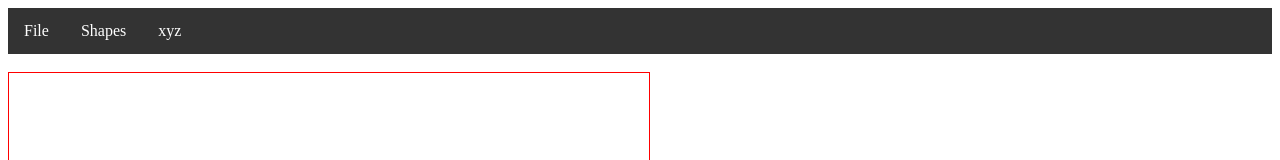
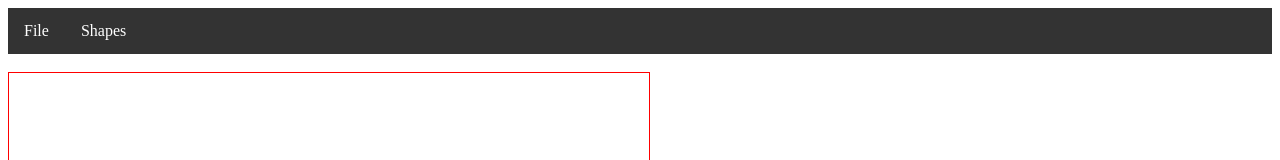
Before and after one commit to Tejas274/drawing-tool, an Angular app: page / in a window 1280 px wide. Shown: the top 160 px of the page. Built offline with nearby package versions, Linux system fonts and the light colour scheme.

Commit message:
remove function which was lastly added

```diff
--- a/src/app/app.component.html
+++ b/src/app/app.component.html
@@ -15,14 +15,6 @@
         <a href="#" (click)="insertOrganization()">Link 3</a>
     </div>
     </li>
-    <li class="dropdown3">
-    <a href="javascript:void(0)" class="dropbtn">xyz</a>
-    <div class="dropdown-content">
-        <a href="#" (click)="insertRectangle()">xyz1</a>
-        <a href="#" (click)="insertTringle()">xyz2</a>
-        <a href="#" (click)="insertOrganization()">xyz3</a>
-    </div>
-    </li>
 </ul>
 <br>
 <canvas id="mycanvas" width="640" height="480"></canvas>
```
